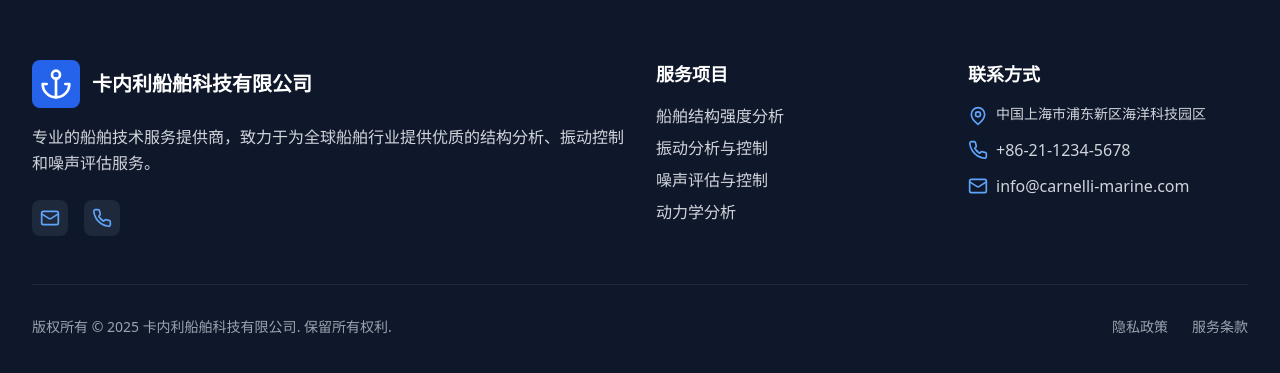
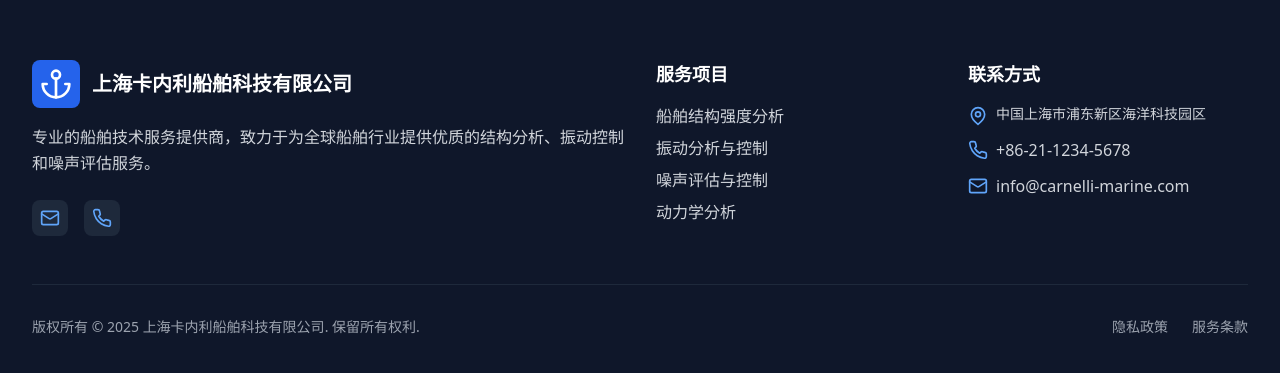
Before and after one commit to mujames101/knl-site, a React (Vite) app: page / in a window 1280 px wide. Shown: the part 3817-4190 px from the top of the page. Built offline with nearby package versions, Linux system fonts and the light colour scheme.

Commit message:
Updated Footer.tsx

```diff
--- a/src/components/Footer.tsx
+++ b/src/components/Footer.tsx
@@ -8,7 +8,7 @@ interface FooterProps {
 const Footer: React.FC<FooterProps> = ({ language }) => {
   const translations = {
     zh: {
-      company: '卡内利船舶科技有限公司',
+      company: '上海卡内利船舶科技有限公司',
       description: '专业的船舶技术服务提供商，致力于为全球船舶行业提供优质的结构分析、振动控制和噪声评估服务。',
       services: {
         title: '服务项目',
```
